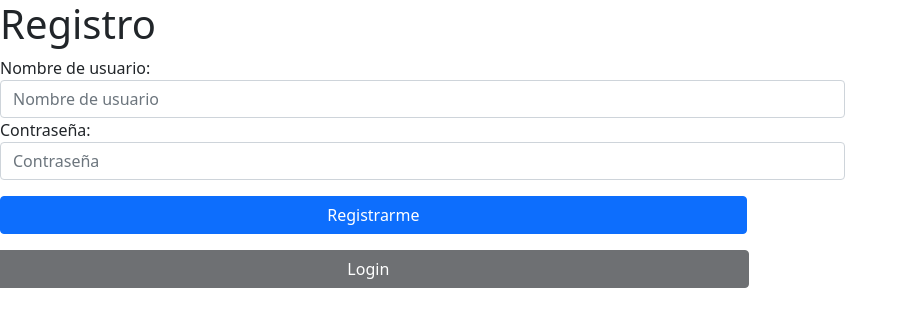
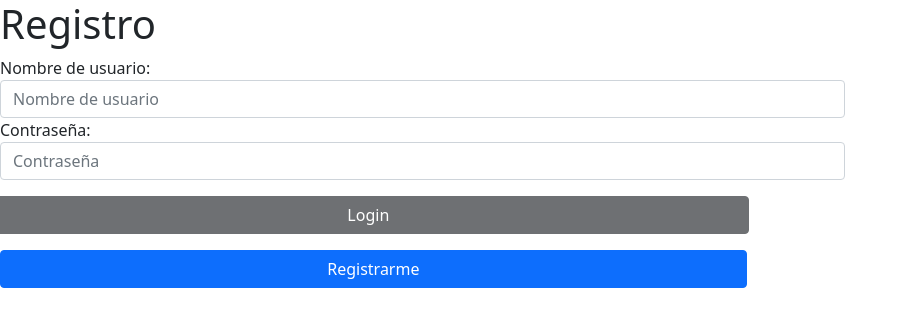
Before and after one commit to SandraQS/W07CHW-Front-sandra-quero, a React (Create React App) app: page / in a window 1280 px wide. Shown: the top 326 px of the page, without its empty margins (0-908 px from the left). Built offline with nearby package versions, Linux system fonts and the light colour scheme; no server answers.

Commit message:
Change order button register at Login component, and add navigate() at clickLogin function

```diff
--- a/src/components/Login/Login.js
+++ b/src/components/Login/Login.js
@@ -1,10 +1,10 @@
 import { useEffect, useState } from "react";
-import { Link } from "react-router-dom";
+import { useNavigate, Link } from "react-router-dom";
 import useUser from "../../hooks/useUser";
 import paths from "../../path/path";
-
 const Login = () => {
   const { userLogin } = useUser();
+  const navigate = useNavigate();
   const initialUser = {
     username: "",
     password: "",
@@ -21,6 +21,7 @@ const Login = () => {
       setloginData(initialUser);
       setLogin(false);
       setIsdisabled(true);
+      navigate(paths.profile);
     }
   };
 
@@ -68,12 +69,6 @@ const Login = () => {
           />
         </div>
 
-        <Link to={paths.register}>
-          <button type="button" className="btn btn-primary col-7 mt-3">
-            Registrarme
-          </button>
-        </Link>
-
         <button
           type="submit"
           className="btn btn-dark col-7 mt-3"
@@ -81,6 +76,12 @@ const Login = () => {
         >
           Login
         </button>
+
+        <Link to={paths.register}>
+          <button type="button" className="btn btn-primary col-7 mt-3">
+            Registrarme
+          </button>
+        </Link>
       </form>
     </>
   );
```
